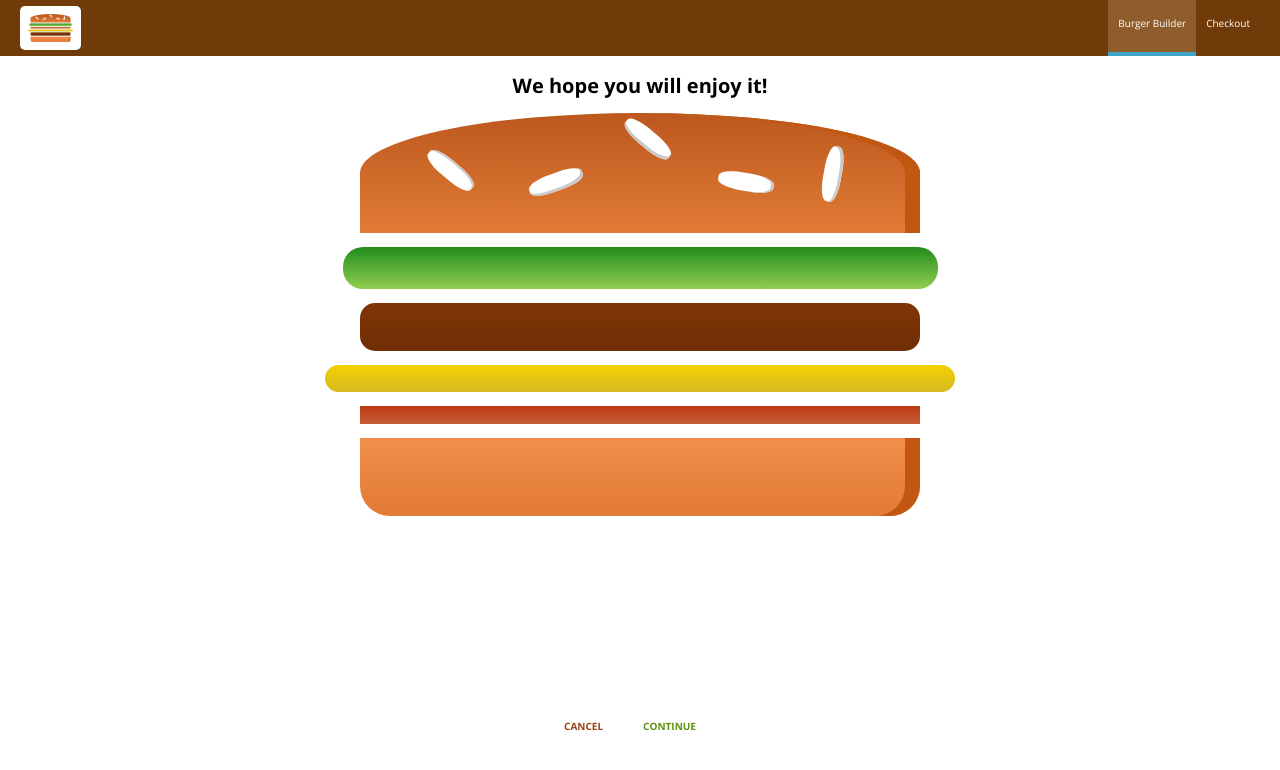
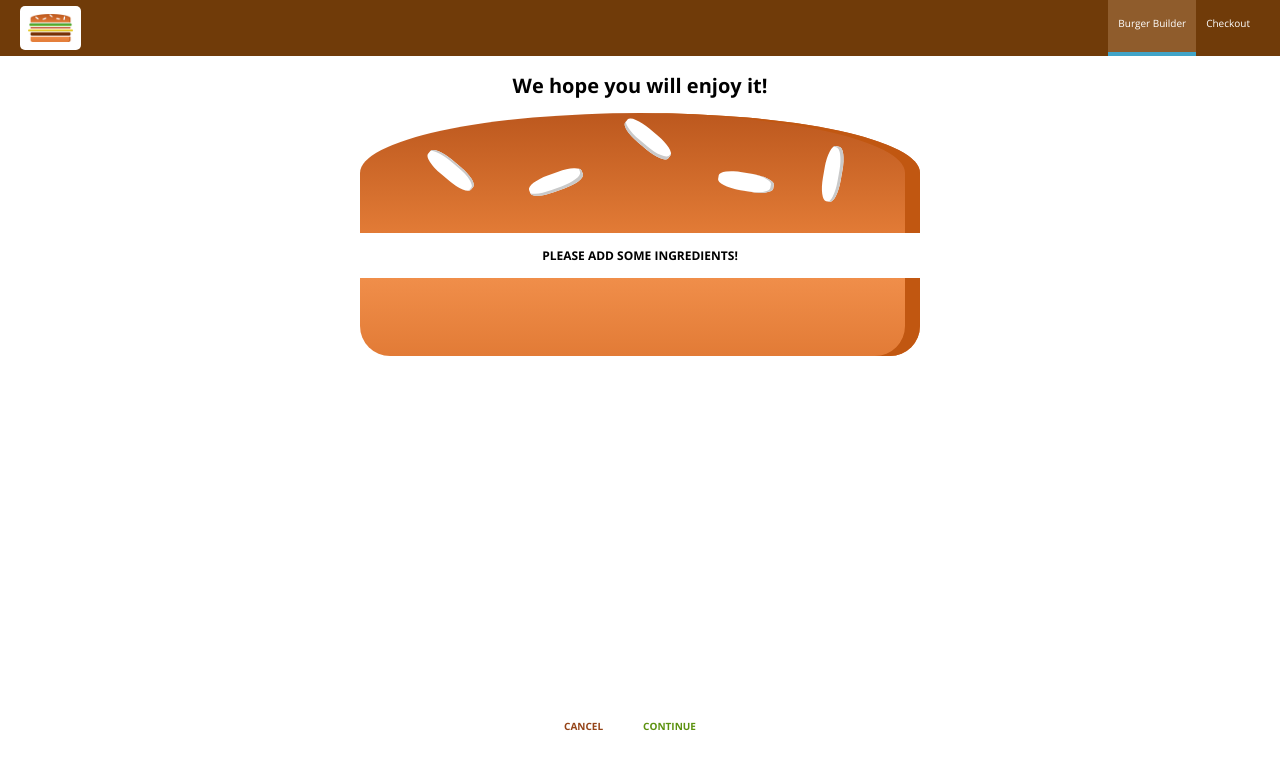
Before and after one commit to ZelicJuarez/BurgerApp, a React (Create React App) app: page /checkout in a window 1280 px wide. Shown: the top 770 px of the page. Built offline with nearby package versions, Linux system fonts and the light colour scheme.

Commit message:
Passing Ingredients via Query Params

```diff
--- a/src/containers/BurgerBuilder.js
+++ b/src/containers/BurgerBuilder.js
@@ -120,7 +120,19 @@ class BurgerBuilder extends Component {
       .catch(error => {
         this.setState({ loading: false, purchasing: false });
       }); */
-    this.props.history.push("/checkout");
+    const queryParams = [];
+    for (let i in this.state.ingredients) {
+      queryParams.push(
+        encodeURIComponent(i) +
+          "=" +
+          encodeURIComponent(this.state.ingredients[i])
+      );
+    }
+    const queryString = queryParams.join("&");
+    this.props.history.push({
+      pathname: "/checkout",
+      search: "?" + queryString
+    });
   };
 
   render() {
--- a/src/containers/Checkout.js
+++ b/src/containers/Checkout.js
@@ -10,6 +10,16 @@ class Checkout extends Component {
       bacon: 1
     }
   };
+
+  componentDidMount() {
+    const query = new URLSearchParams(this.props.location.search);
+    const ingredients = {};
+    for (let param of query.entries()) {
+      //['salad', '1']
+      ingredients[param[0]] = +param[1];
+    }
+    this.setState({ ingredients: ingredients });
+  }
 
   checkoutCancelled = () => {
     this.props.history.goBack();
```
